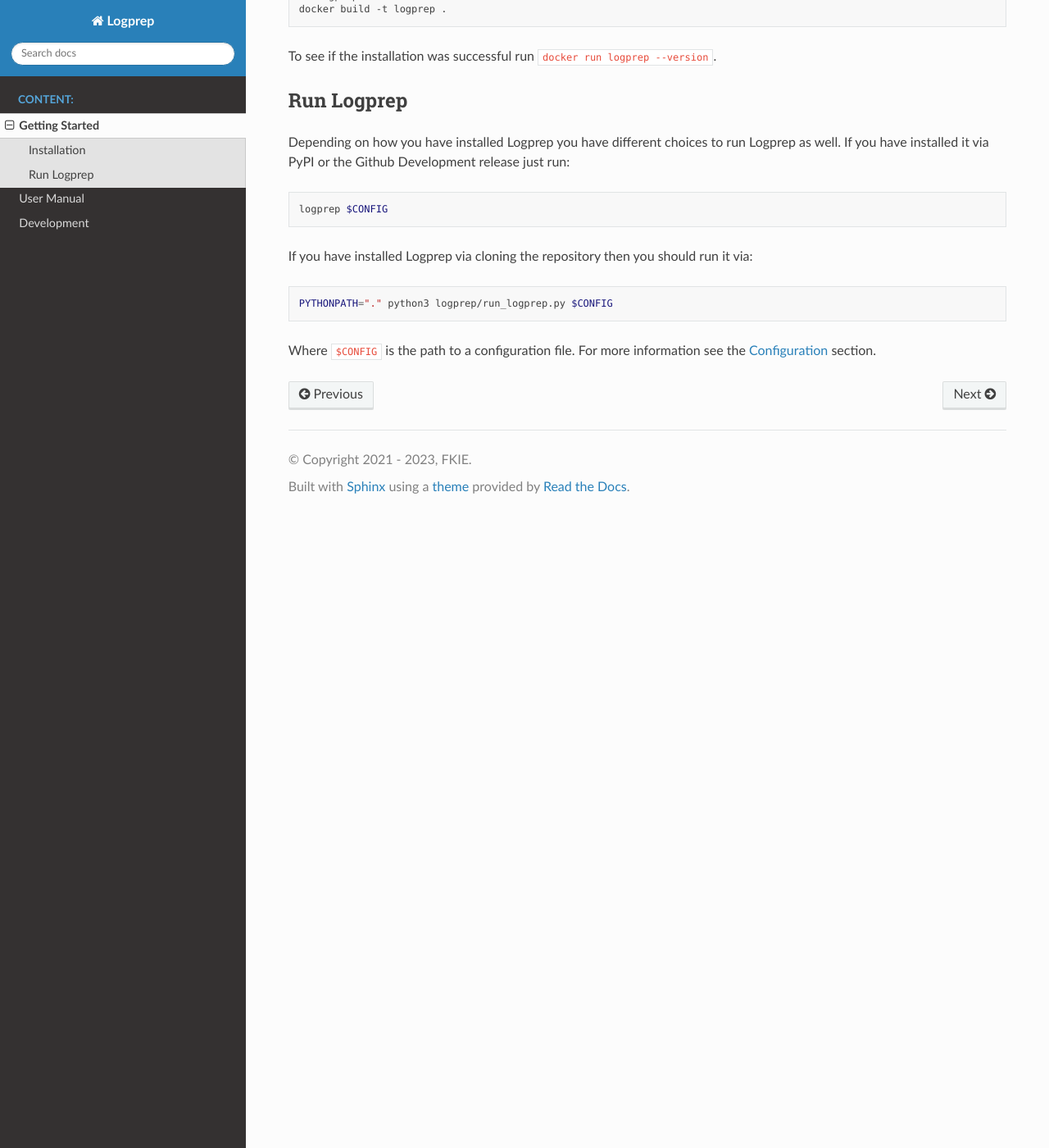
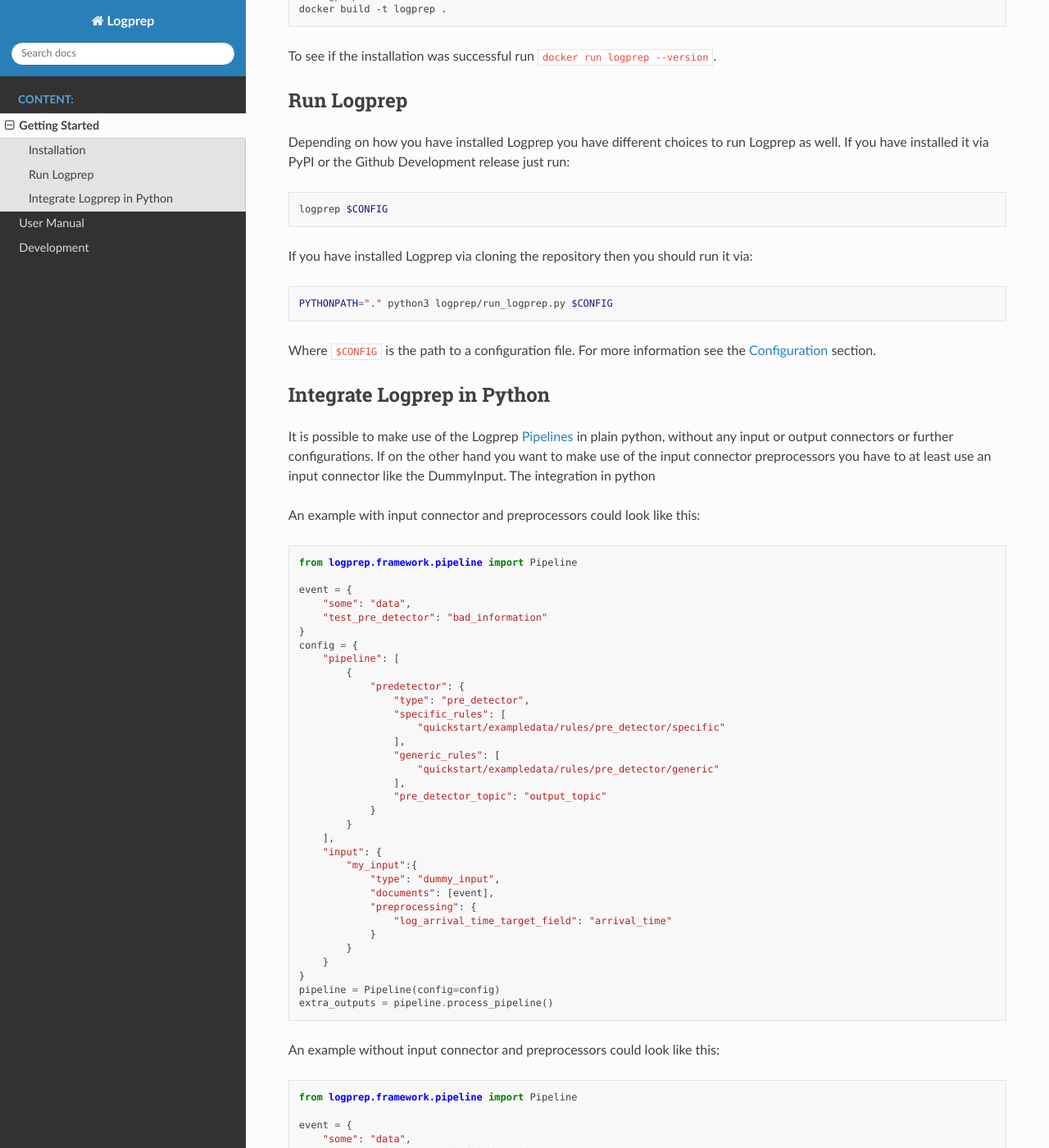
Before and after one commit to fkie-cad/Logprep, a Sphinx documentation site: the page built from doc/source/getting_started.rst, in a window 1280 px wide and 1400 px high, scrolled down 1096 px. Shown: the whole window at 82% size. Built offline with Sphinx 7.4.7 and the Read the Docs theme 2.0.0, drawn with Linux system fonts in a browser that asks for light colours; some of the changed text lies outside the part shown.

Commit message:
Add tests and documentation

```diff
--- a/doc/source/getting_started.rst
+++ b/doc/source/getting_started.rst
@@ -72,3 +72,95 @@
 
 Where :code:`$CONFIG` is the path to a configuration file.
 For more information see the :ref:`configuration` section.
+
+Integrate Logprep in Python
+===========================
+
+It is possible to make use of the Logprep :ref:`pipeline_config` in plain python, without any
+input or output connectors or further configurations.
+If on the other hand you want to make use of the input connector preprocessors you have to at least
+use an input connector like the DummyInput.
+The integration in python
+
+An example with input connector and preprocessors could look like this:
+
+.. code-block:: python
+
+    from logprep.framework.pipeline import Pipeline
+
+    event = {
+        "some": "data",
+        "test_pre_detector": "bad_information"
+    }
+    config = {
+        "pipeline": [
+            {
+                "predetector": {
+                    "type": "pre_detector",
+                    "specific_rules": [
+                        "quickstart/exampledata/rules/pre_detector/specific"
+                    ],
+                    "generic_rules": [
+                        "quickstart/exampledata/rules/pre_detector/generic"
+                    ],
+                    "pre_detector_topic": "output_topic"
+                }
+            }
+        ],
+        "input": {
+            "my_input":{
+                "type": "dummy_input",
+                "documents": [event],
+                "preprocessing": {
+                    "log_arrival_time_target_field": "arrival_time"
+                }
+            }
+        }
+    }
+    pipeline = Pipeline(config=config)
+    extra_outputs = pipeline.process_pipeline()
+
+An example without input connector and preprocessors could look like this:
+
+.. code-block:: python
+
+    from logprep.framework.pipeline import Pipeline
+
+    event = {
+        "some": "data",
+        "test_pre_detector": "bad_information"
+    }
+    config = {
+        "pipeline": [
+            {
+                "predetector": {
+                    "type": "pre_detector",
+                    "specific_rules": [
+                        "quickstart/exampledata/rules/pre_detector/specific"
+                    ],
+                    "generic_rules": [
+                        "quickstart/exampledata/rules/pre_detector/generic"
+                    ],
+                    "pre_detector_topic": "output_topic"
+                }
+            }
+        ],
+    }
+    pipeline = Pipeline(config=config)
+    extra_outputs = pipeline.process_event(event)
+
+
+.. hint::
+
+    To make use of preprocessors call :code:`pipeline.process_pipeline()`.
+    Calling the respective method multiple times will result in iterating through the list of input
+    events.
+    To call the pipeline without input connector call :code:`pipeline.process_event(event)`.
+
+
+.. warning::
+
+    When using the pipeline like this Logprep does not store any events or errors in an
+    designated output.
+    All relevant information are returned to the user and have to be taken care of the user
+    themself.
```
Also changed, not shown: 2 other files.
